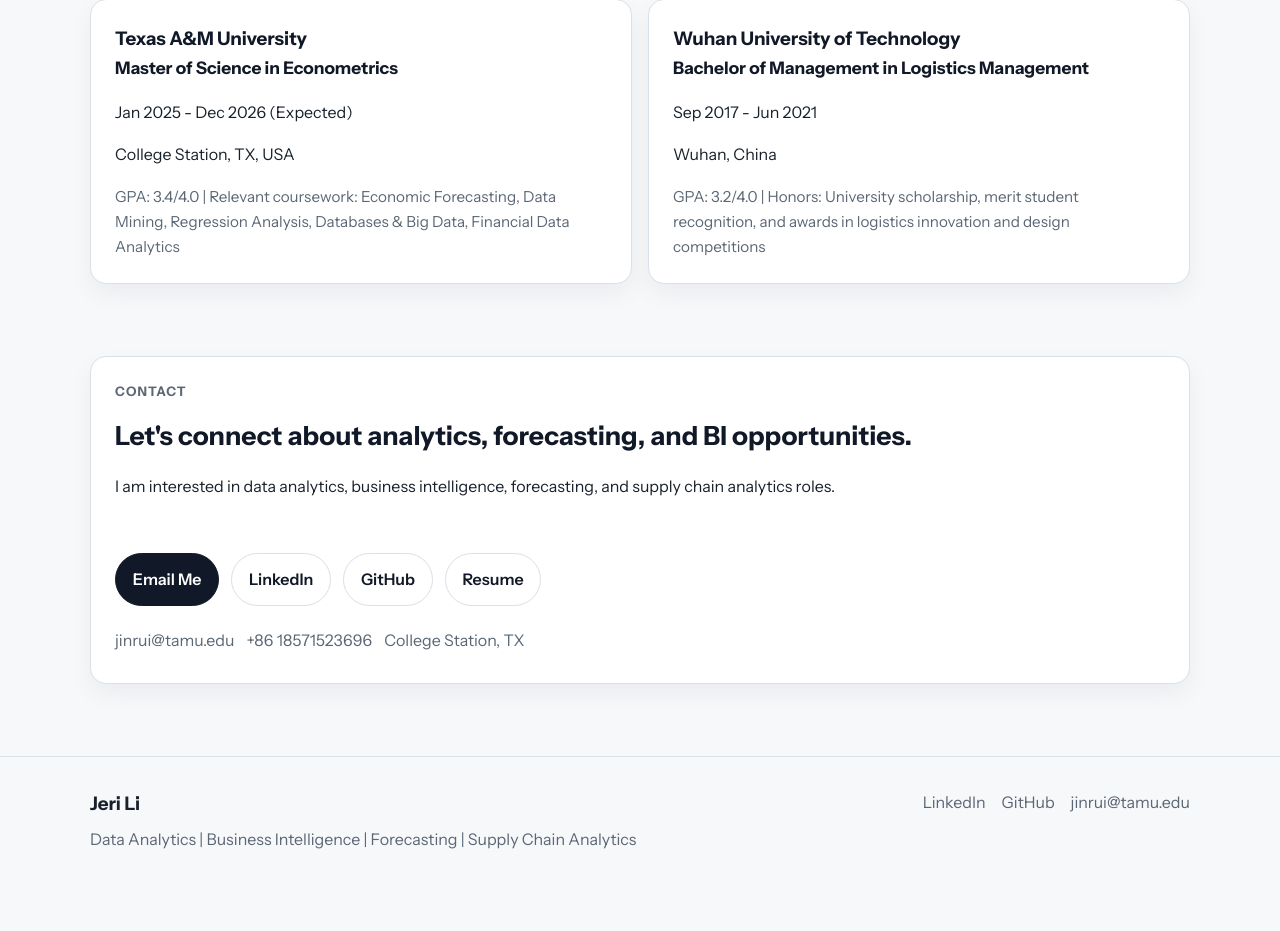
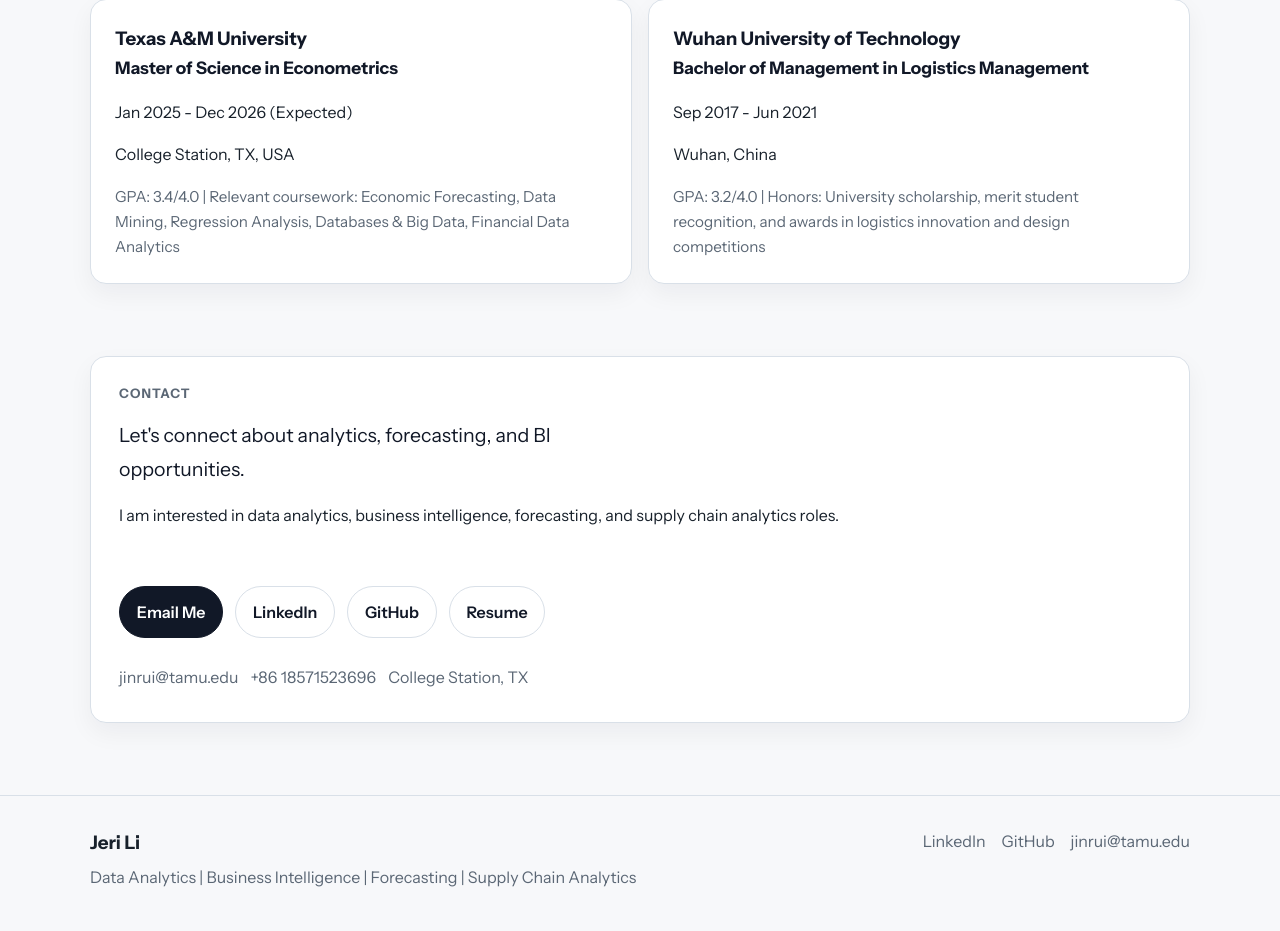
Before and after one commit to jinrui-0310/jinrui-portfolio, a Flask app: page / in a window 1280 px wide. Shown: the part 3300-4231 px from the top of the page. Before the commit the page ends 4149 px from the top, so only its background shows below. Run offline with Flask 3, Linux system fonts and the light colour scheme; some libraries are stand-ins or nearby versions.

Commit message:
style: soften chinese contact copy

```diff
--- a/static/css/style.css
+++ b/static/css/style.css
@@ -941,7 +941,8 @@ img {
 
 .contact-panel {
     display: grid;
-    gap: 1rem;
+    gap: 1.25rem;
+    padding: 1.6rem 1.75rem;
 }
 
 .contact-label {
@@ -958,8 +959,11 @@ img {
 }
 
 #contact h2 {
-    font-size: 1.65rem;
-    line-height: 1.55;
+    max-width: 42ch;
+    margin: 0;
+    font-size: 1.22rem;
+    line-height: 1.75;
+    font-weight: 400;
 }
 
 .contact-details span {
```
